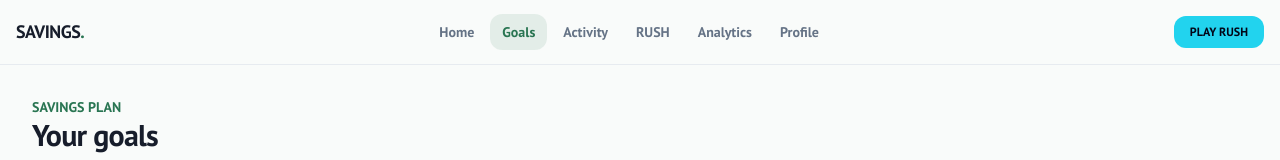
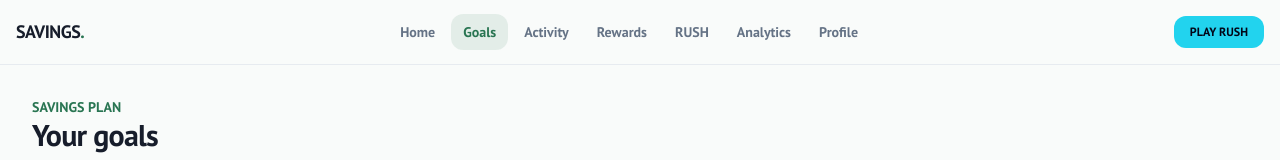
Before and after one commit to Francis589-png/SAVINGS, a Next.js app in the folder SAVINGS-main/: page /goals in a window 1280 px wide. Shown: the top 160 px of the page. Built offline with nearby package versions, Linux system fonts and the light colour scheme; no server answers.

Commit message:
feat: add rewards to product navigation

```diff
--- a/SAVINGS-main/src/components/product-nav.tsx
+++ b/SAVINGS-main/src/components/product-nav.tsx
@@ -3,7 +3,7 @@
 import Link from 'next/link';
 import { usePathname } from 'next/navigation';
 
-const items=[['/','Home'],['/goals','Goals'],['/transactions','Activity'],['/jusu-rush','RUSH'],['/analytics','Analytics'],['/profile','Profile']];
+const items=[['/','Home'],['/goals','Goals'],['/transactions','Activity'],['/rewards','Rewards'],['/jusu-rush','RUSH'],['/analytics','Analytics'],['/profile','Profile']];
 
 export default function ProductNav(){
  const path=usePathname();
```
